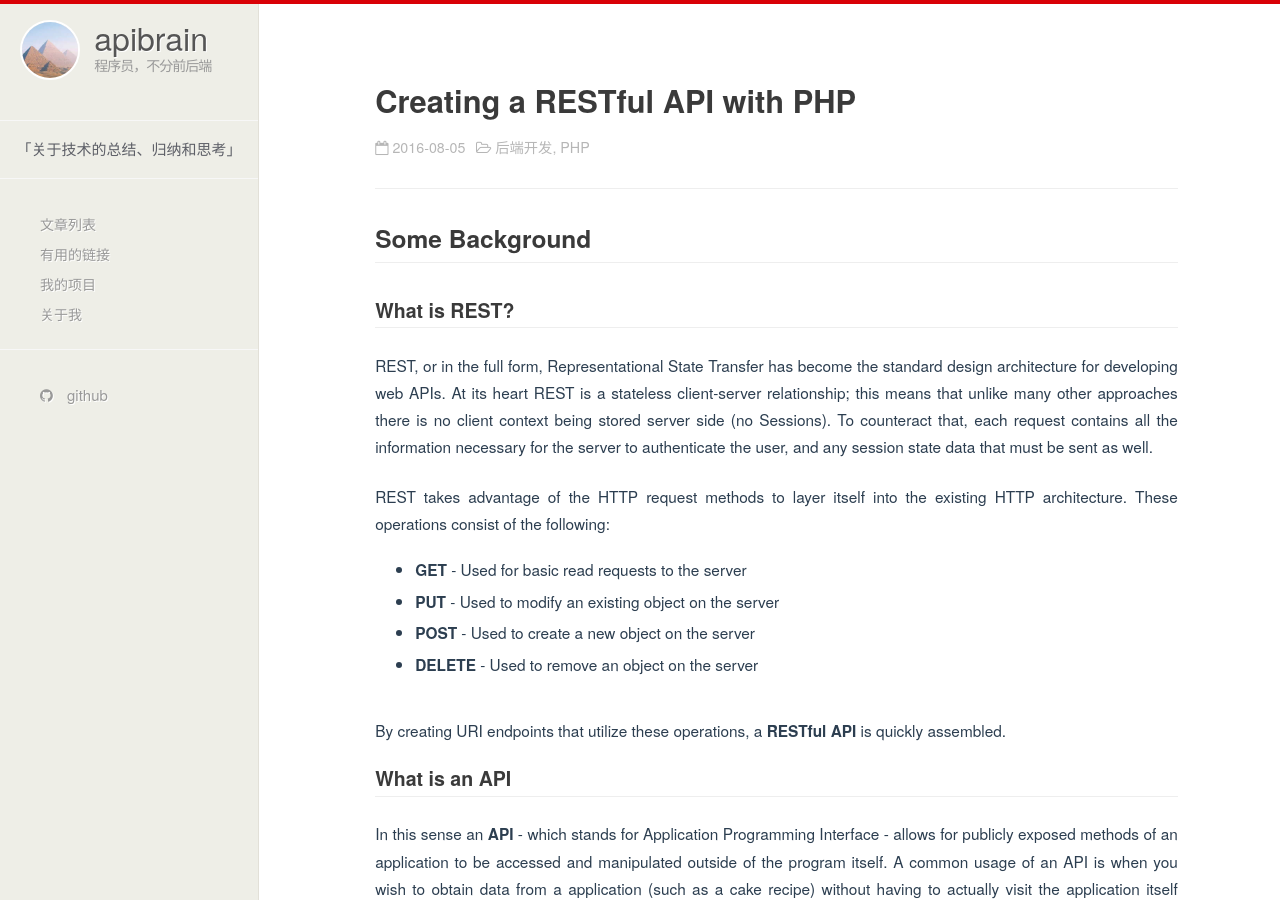
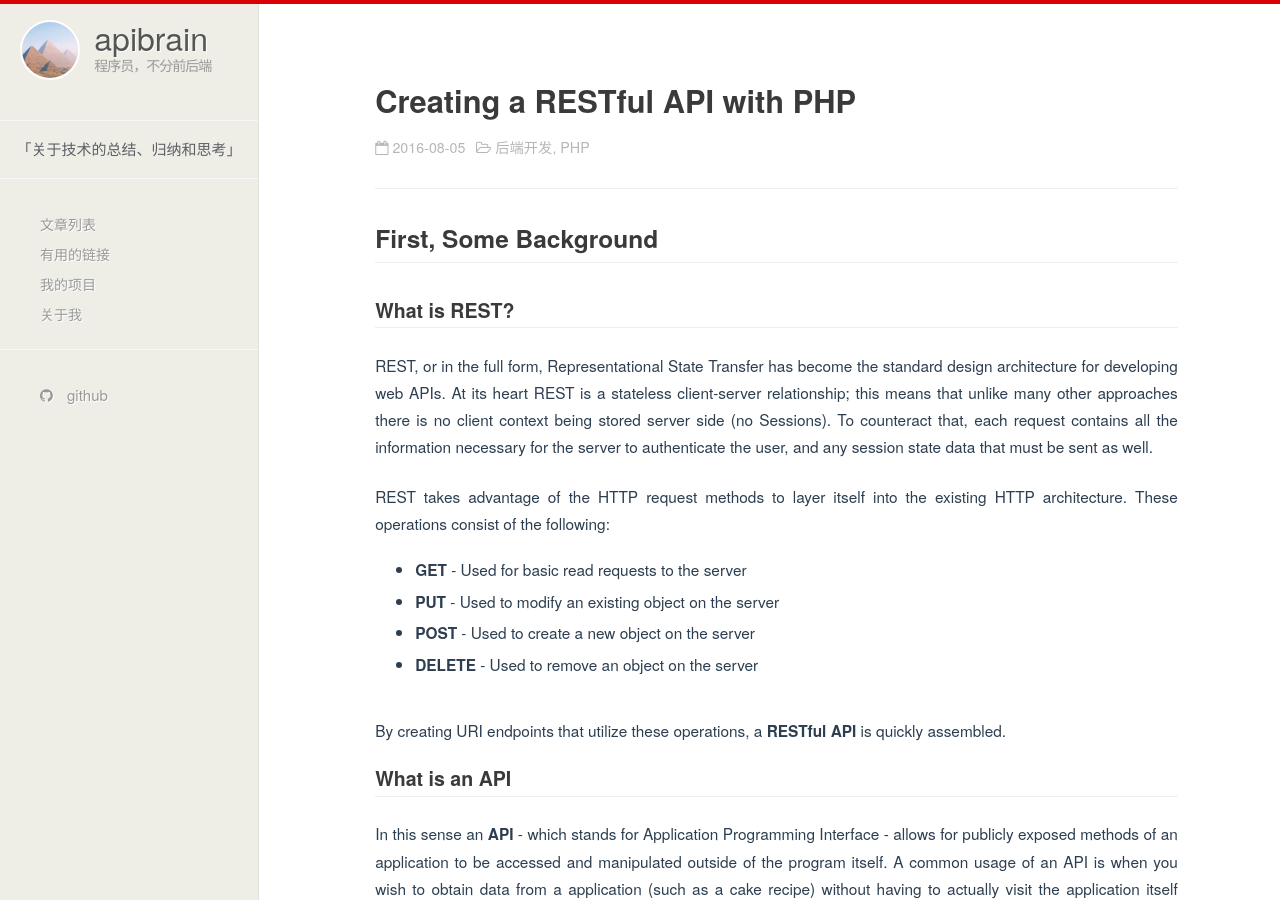
Before and after one commit to apibrain/apibrain.github.io, a Jekyll site: the page built from _posts/2016-08-05-creating-a-restful-api-with-php.md, in a window 1280 px wide and 900 px high. Built offline with Jekyll 4.4.1, drawn with Linux system fonts in a browser that asks for light colours.

Commit message:
修改了文章中的代码

```diff
--- a/_posts/2016-08-05-creating-a-restful-api-with-php.md
+++ b/_posts/2016-08-05-creating-a-restful-api-with-php.md
@@ -9,7 +9,7 @@
     What is REST? REST, or in the full form, Representational State Transfer has become the standard design architecture for developing web APIs. At its heart REST is a stateless client-server relationship; this means that unlike many other approaches there is no client context being stored server side (no Sessions). To counteract that, each request contains all the information necessary for the server to authenticate the user, and any session state data that must be sent as well.
 ---
 
-## Some Background
+## First, Some Background
 
 ### What is REST?
 
@@ -97,7 +97,7 @@
      * Property: file
      * Stores the input of the PUT request
      */
-     protected $file = Null;
+    protected $file = Null;
 
     /**
      * Constructor: __construct
@@ -125,7 +125,7 @@
             }
         }
 
-        switch($this->method) {
+        switch ($this->method) {
             case 'DELETE':
             case 'POST':
                 $this->request = $this->_cleanInputs($_POST);
```
